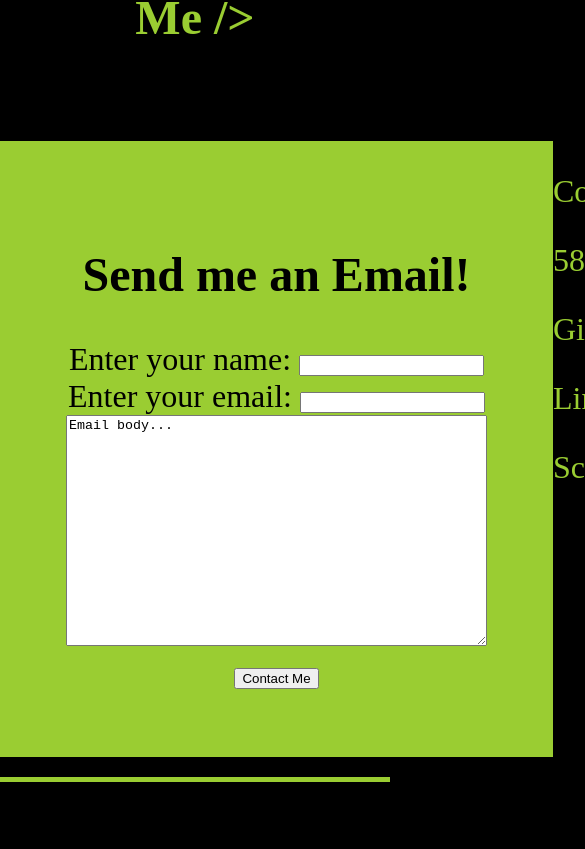
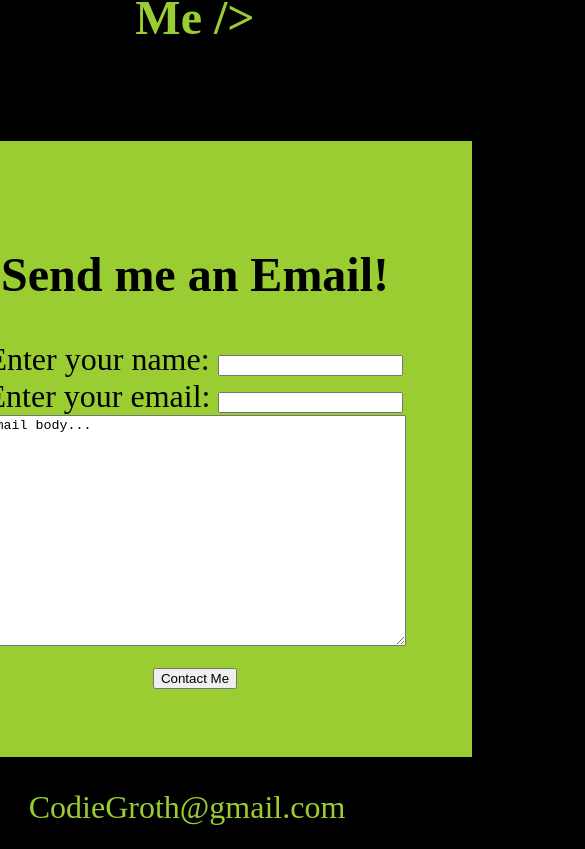
Before and after one commit to codiemaureen/codieCodes, a Next.js app: page / in a window 390 px wide. Shown: the part 1775-2624 px from the top of the page, 585 px wide, since content can reach past the window. Built offline with nearby package versions, Linux system fonts and the light colour scheme.

Commit message:
stacking contact component on mobile

```diff
--- a/src/app/component/ContactMe.module.css
+++ b/src/app/component/ContactMe.module.css
@@ -27,3 +27,10 @@
  padding: 1rem;
  padding-left: 0;
 }
+
+@media screen and (max-width: 1030px){
+ .contactFlex {
+  flex-direction: column;
+  align-items: center;
+ }
+}
```
